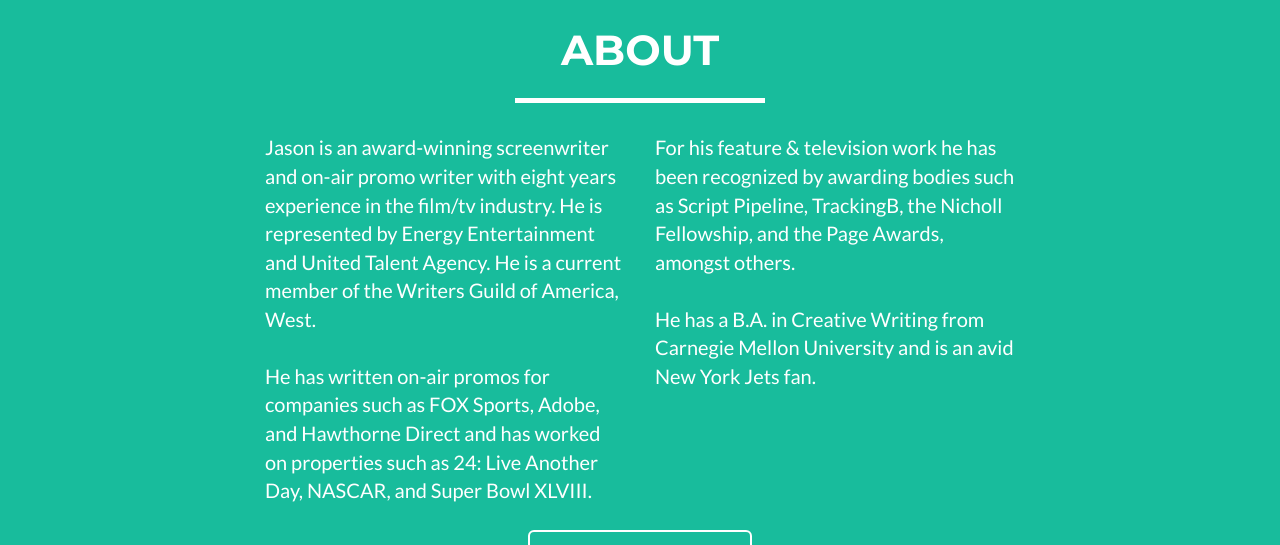
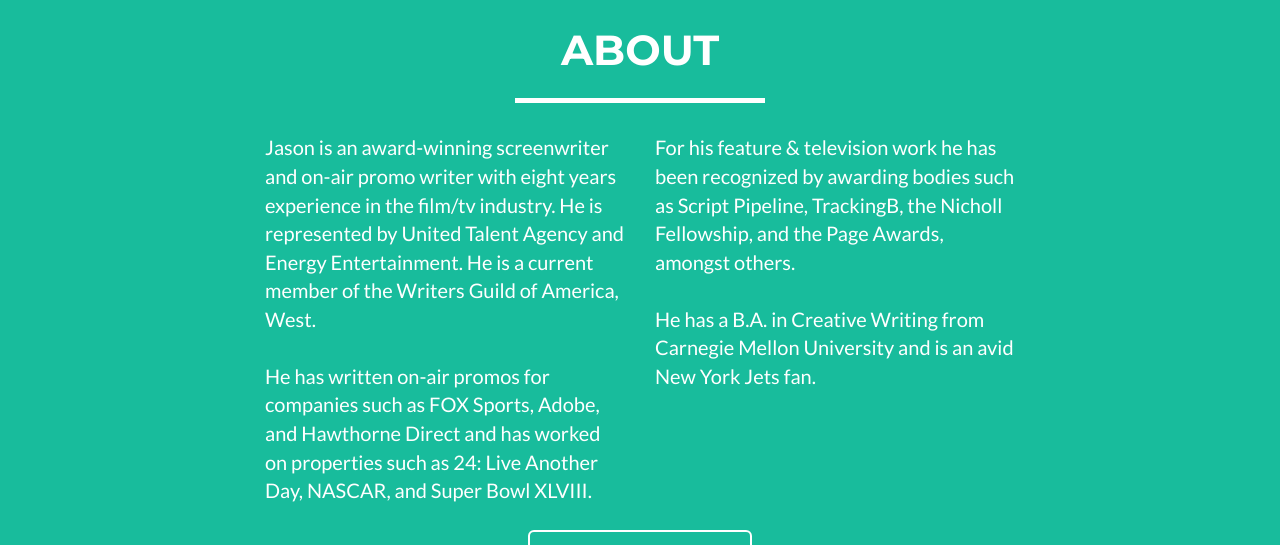
Before and after one commit to jkaleko/jkaleko.github.io, a website: page index.html in a window 1280 px wide. Shown: the part 1760-2305 px from the top of the page. Drawn offline with nearby package versions, Linux system fonts and the light colour scheme.

Commit message:
Update index.html

```diff
--- a/index.html
+++ b/index.html
@@ -168,7 +168,7 @@
             </div>
             <div class="row">
                 <div class="col-lg-4 col-lg-offset-2">
-                    <p>Jason is an award-winning screenwriter and on-air promo writer with eight years experience in the film/tv industry.  He is represented by Energy Entertainment and United Talent Agency.  He is a current member of the Writers Guild of America, West.
+                    <p>Jason is an award-winning screenwriter and on-air promo writer with eight years experience in the film/tv industry.  He is represented by United Talent Agency and Energy Entertainment.  He is a current member of the Writers Guild of America, West.
                     <br> <br> He has written on-air promos for companies such as FOX Sports, Adobe, and Hawthorne Direct and has worked on properties such as 24: Live Another Day, NASCAR, and Super Bowl XLVIII.</p>
                 </div>
                 <div class="col-lg-4">
```
